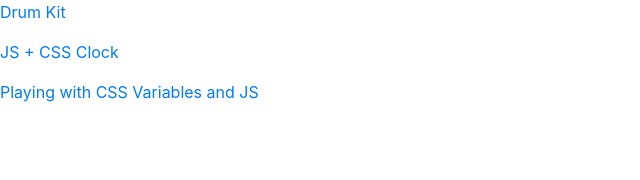
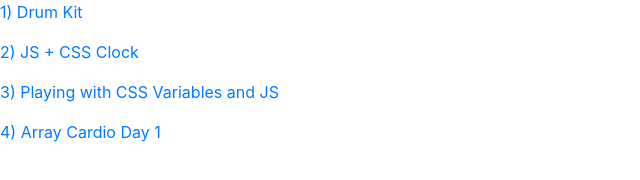
Before and after one commit to mervekrblt/JavaScript-30, a plain HTML site: page index.html in a window 1280 px wide. Shown: the whole page, without its empty margins (0-640 px from the left). Drawn offline with nearby package versions, Linux system fonts and the light colour scheme.

Commit message:
Add 4th exercise in live demo and in readme

```diff
--- a/index.html
+++ b/index.html
@@ -6,9 +6,10 @@
     <link rel="stylesheet" href="https://stackpath.bootstrapcdn.com/bootstrap/4.5.2/css/bootstrap.min.css" integrity="sha384-JcKb8q3iqJ61gNV9KGb8thSsNjpSL0n8PARn9HuZOnIxN0hoP+VmmDGMN5t9UJ0Z" crossorigin="anonymous">
 </head>
 <body>
-    <p><a href="JS Drum Kit/index.html">Drum Kit</a></p>
-    <p><a href="CSS + JS Clock/index.html">JS + CSS Clock</a></p>
-    <p><a href="Playing with CSS Variables and JS/index.html">Playing with CSS Variables and JS</a></p>
+    <p><a href="JS Drum Kit/index.html">1)  Drum Kit</a></p>
+    <p><a href="CSS + JS Clock/index.html">2)  JS + CSS Clock</a></p>
+    <p><a href="Playing with CSS Variables and JS/index.html">3)  Playing with CSS Variables and JS</a></p>
+    <p><a href="Array Cardio Day 1/index.html">4)  Array Cardio Day 1</a></p>
 
 
     <script src="https://code.jquery.com/jquery-3.5.1.slim.min.js" integrity="sha384-DfXdz2htPH0lsSSs5nCTpuj/zy4C+OGpamoFVy38MVBnE+IbbVYUew+OrCXaRkfj" crossorigin="anonymous"></script>
```
Also changed, not shown: README.md.
